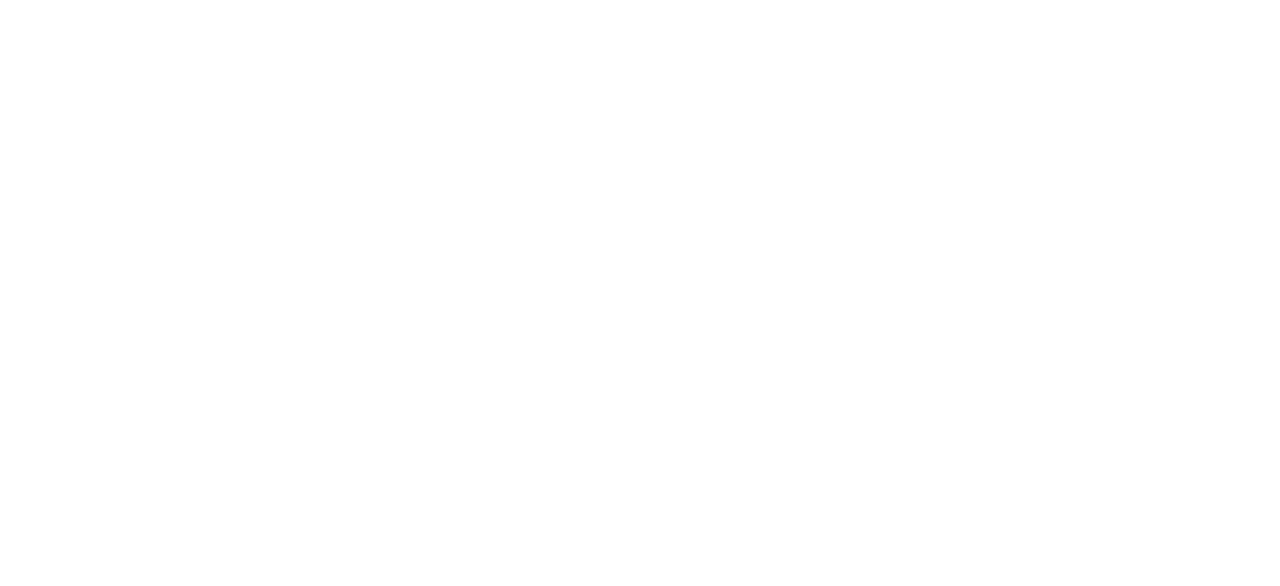
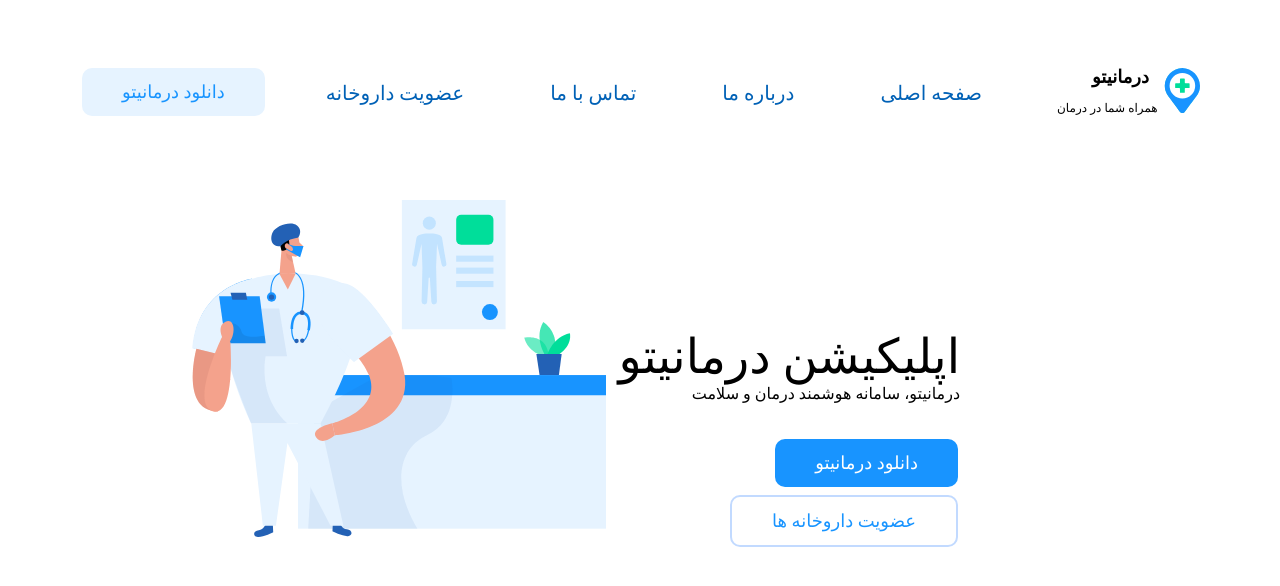
Before and after one commit to MohammadAhmadiTHEMO/Darmanito-Project, a plain HTML site: page index.html in a window 1280 px wide. Drawn offline with Linux system fonts and the light colour scheme.

Commit message:
Update index.html

```diff
--- a/index.html
+++ b/index.html
@@ -1,11 +1,69 @@
-<html>
+<html lang="en">
+
+    <!------------------- Head -------------------->
     <head>
         <meta charset="UTF-8">
         <link rel="stylesheet" href="Css/style.css">
         <script src='https://kit.fontawesome.com/a076d05399.js'></script>
         <title>Darmanito.ir</title>
     </head>
+
     <body>
+
+        <!------------------- Header -------------------->
+        <header class="container">
+            <div class="header">
+                <div class="header-logo">
+                    <img src="img/logo.svg" alt="درمانیتو">
+                </div>
+                <div class="header-items">
+                    <nav>
+                        <ul class="header-ul">
+                            <li class="header-list">
+                                <a class="header-list-link">
+                                     صفحه اصلی
+                                </a>
+                            </li>
+                            <li class="header-list">
+                                <a class="header-list-link">
+                                    درباره ما
+                                </a>
+                            </li>
+                            <li class="header-list">
+                                <a class="header-list-link">
+                                    تماس با ما
+                                </a>
+                            </li>
+                            <li class="header-list">
+                                <a class="header-list-link">
+                                    عضویت داروخانه
+                                </a>
+                            </li>
+                        </ul>
+                    </nav>
+                </div>
+                <div class="">
+                    <Button class="header-button">دانلود درمانیتو</Button>
+                </div>
+            </div>
+        </header>
+
+        <!------------------- Darmanito Application -------------------->
+        <div class="container">
+            <div class="doctor-img">
+                <img src="img/doctor.svg" alt="دکتر">
+            </div>
+            <div class="doctor-text">
+                <p class="p1">اپلیکیشن درمانیتو</p>
+                <p class="p2">درمانیتو، سامانه هوشمند درمان و سلامت</p>
+            </div>
+            <div class="doctor-text1">
+                <button class="doctor-button">دانلود درمانیتو</button>
+                <button class="doctor-button-withoutcolor">عضویت داروخانه ها</button>
+            </div>
+        </div>
+
+        <!------------------- Darmanito About -------------------->
 
     </body>
 </html>
```
